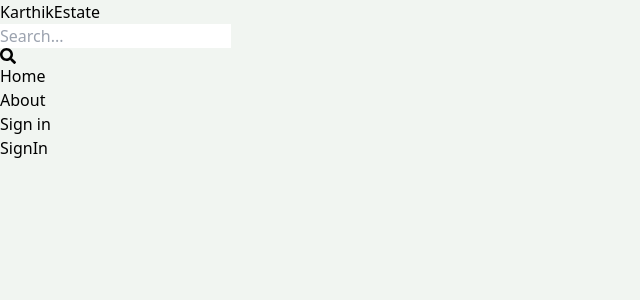
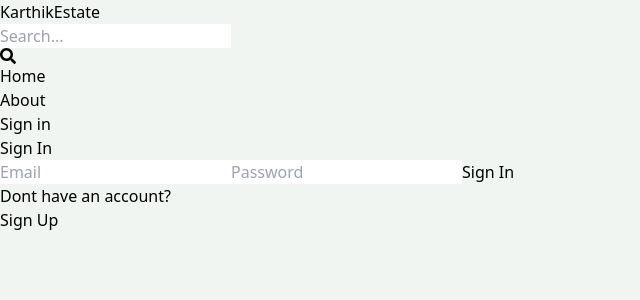
Before and after one commit to getkar128/real-estate, a React (Vite) app in the folder client/: page /sign-in in a window 1280 px wide. Shown: the top 300 px of the page, without its empty margins (0-640 px from the left). Built offline with nearby package versions, Linux system fonts and the light colour scheme.

Commit message:
Added ui for sign in

```diff
--- a/client/src/pages/SignIn.jsx
+++ b/client/src/pages/SignIn.jsx
@@ -1,8 +1,61 @@
-
+import { useState } from 'react'
+import { Link, useNavigate } from 'react-router-dom'
 
 const SignIn = () => {
+
+    const [ formData, setFormData ] = useState({})
+    const [ error, setError ] = useState(null)
+    const [  loading, setLoading ] = useState(false)
+    const navigate = useNavigate()
+
+    const handleChange = (e) => {
+        setFormData({
+            ...formData,
+            [e.target.id]: e.target.value
+        })
+    }
+
+    const handleSubmit = async (e) => {
+        e.preventDefault()
+        try {
+            setLoading(true)
+            const res = await fetch('/api/auth/signin', {
+                method: 'POST',
+                headers: {
+                    'Content-Type': 'application/json'
+                },
+                body: JSON.stringify(formData)
+            })
+            const data = await res.json()
+            if (data.success === false){
+                setError(data.message)
+                setLoading(false)
+                return
+            }
+            setLoading(false)
+            setError(null)
+            navigate('/')
+
+        } catch (error) {
+            setLoading(false)
+            setError(error.message)
+        }
+    }
+
     return (
-        <div>SignIn</div>
+        <div className="p-3 max-w-lg mx-auto">
+            <h2 className="text-3xl text-center font-semibold my-7">Sign In</h2>
+            <form className="flex flex-col gap-4" onSubmit={handleSubmit}>
+                <input type="email" placeholder="Email" className="border p-3 rounded-lg" id="email" onChange={handleChange}/>
+                <input type="password" placeholder="Password" className="border p-3 rounded-lg" id="password" onChange={handleChange}/>
+                <button disabled={loading} className="bg-slate-700 text-white p-3 rounded-lg uppercase hover:opacity-95 disabled:opacity-80">{loading ? 'Loading...' : 'Sign In'}</button>
+            </form>
+            <div className='flex gap-2 mt-5'>
+                <p>Dont have an account?</p>
+                <Link to='/sign-up'><span className='text-blue-700 hover:underline'>Sign Up</span></Link>
+            </div>
+            {error && <p className='text-red-500'>{error}</p>}
+        </div>
     )
 }
 
```
